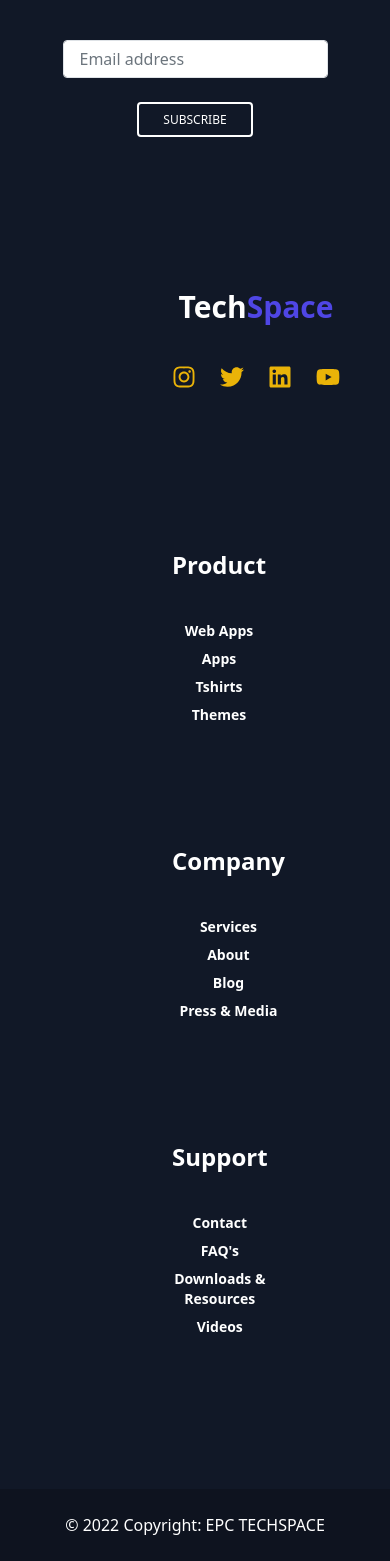
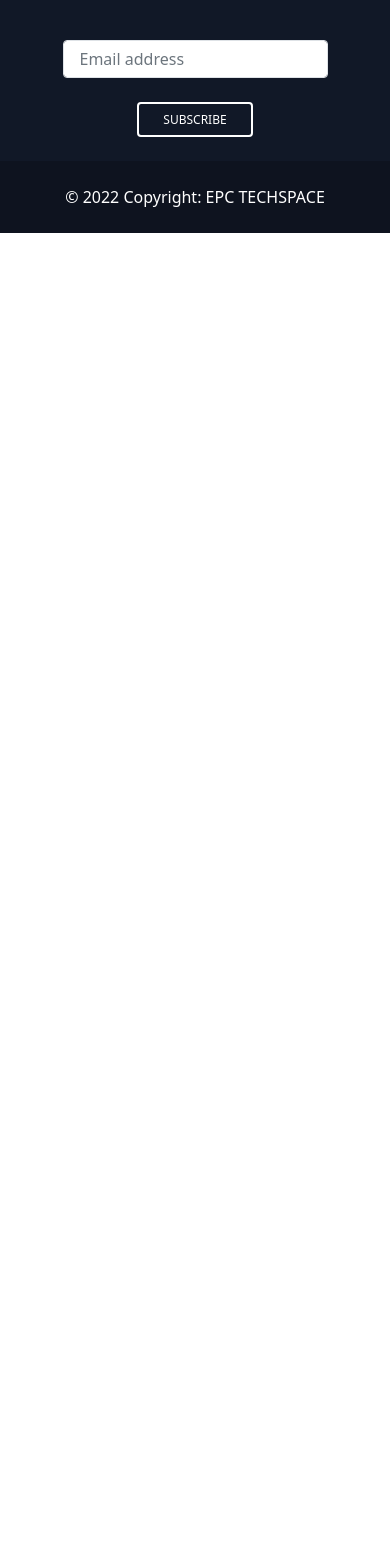
Before and after one commit to stevenmutsauri/techspace, a Next.js app: page / in a window 390 px wide. Shown: the part 4471-6032 px from the top of the page. After the commit the page ends 4704 px from the top, so only its background shows below. Built offline with nearby package versions, Linux system fonts and the light colour scheme.

Commit message:
fixing responsive footer

```diff
--- a/components/Footer.jsx
+++ b/components/Footer.jsx
@@ -74,74 +74,7 @@ function Footer() {
       </form>
     </div>
 
-    <div className="flex md:flex-row flex-col justify-around items-start p-20">
-        <div className="p-5 ">
-          <ul>
-            <p className="text-white-800 font-bold text-3xl pb-6">
-              Tech<span className="text-indigo-600">Space</span>
-            </p>
-            <div className="flex gap-6 pb-5">
-              <FaInstagram className="text-2xl cursor-pointer text-yellow-500 hover:text-yellow-600" />
-              <FaTwitter className="text-2xl cursor-pointer text-yellow-500 hover:text-violet-600" />
-              <FaLinkedin className="text-2xl cursor-pointer text-yellow-500 hover:text-violet-600" />
-              <FaYoutube className="text-2xl cursor-pointer text-yellow-500 hover:text-red-600" />
-            </div>
-          </ul>
-        </div>
-        <div className="p-5">
-          <ul>
-            <p className="text-white-800 font-bold text-2xl pb-4">Product</p>
-            <li className="text-white-500 text-sm pb-2 font-semibold hover:text-violet-600 cursor-pointer">
-              Web Apps
-            </li>
-            <li className="text-white-500 text-sm pb-2 font-semibold hover:text-violet-600 cursor-pointer">
-              Apps
-            </li>
-            <li className="text-white-500 text-sm pb-2 font-semibold hover:text-violet-600 cursor-pointer">
-              Tshirts
-            </li>
-            <li className="text-white-500 text-sm pb-2 font-semibold hover:text-violet-600 cursor-pointer">
-              Themes
-            </li>
-          </ul>
-        </div>
-        <div className="p-5">
-          <ul>
-            <p className="text-white-800 font-bold text-2xl pb-4">Company</p>
-            <li className="text-white-500 text-sm pb-2 font-semibold hover:text-violet-600 cursor-pointer">
-              Services
-            </li>
-            <li className="text-white-500 text-sm pb-2 font-semibold hover:text-violet-600 cursor-pointer">
-              About
-            </li>
-            <li className="text-white-500 text-sm pb-2 font-semibold hover:text-violet-600 cursor-pointer">
-              Blog
-            </li>
 
-            <li className="text-white-500 text-sm pb-2 font-semibold hover:text-violet-600 cursor-pointer">
-              Press & Media
-            </li>
-          </ul>
-        </div>
-        <div className="p-5">
-          <ul>
-            <p className="text-white-800 font-bold text-2xl pb-4">Support</p>
-            <li className="text-white-500 text-sm pb-2 font-semibold hover:text-violet-600 cursor-pointer">
-              Contact
-            </li>
-            <li className="text-white-500 text-sm pb-2 font-semibold hover:text-violet-600 cursor-pointer">
-              FAQ's
-            </li>
-
-            <li className="text-white-500 text-sm pb-2 font-semibold hover:text-violet-600 cursor-pointer">
-              Downloads & Resources
-            </li>
-            <li className="text-white-500 text-sm pb-2 font-semibold hover:text-violet-600 cursor-pointer">
-              Videos
-            </li>
-          </ul>
-        </div>
-      </div>
 
   </div>
   <div className="text-center p-4" style={{backgroundColor: 'rgba(0, 0, 0, 0.2)'}}>
```
